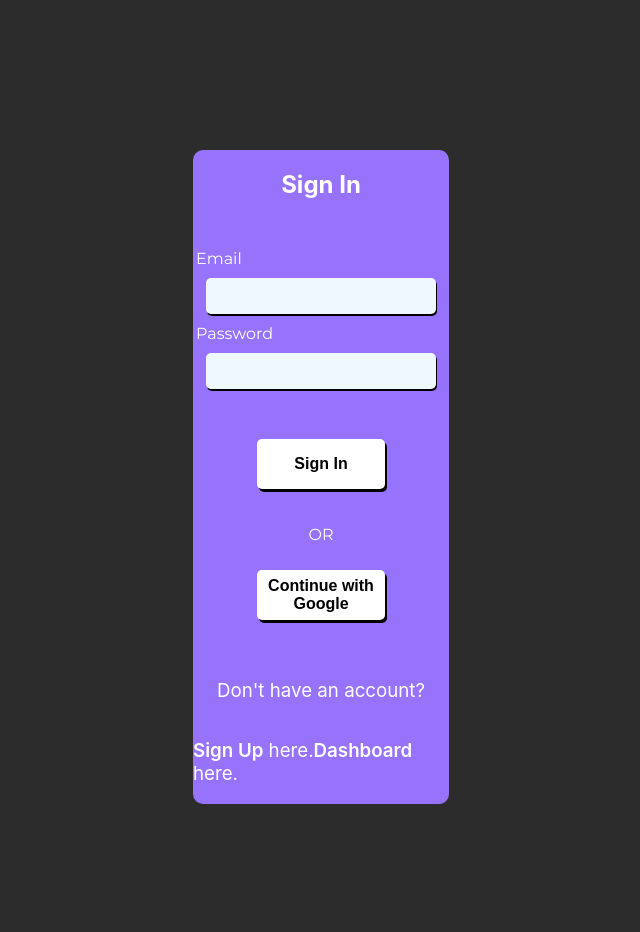
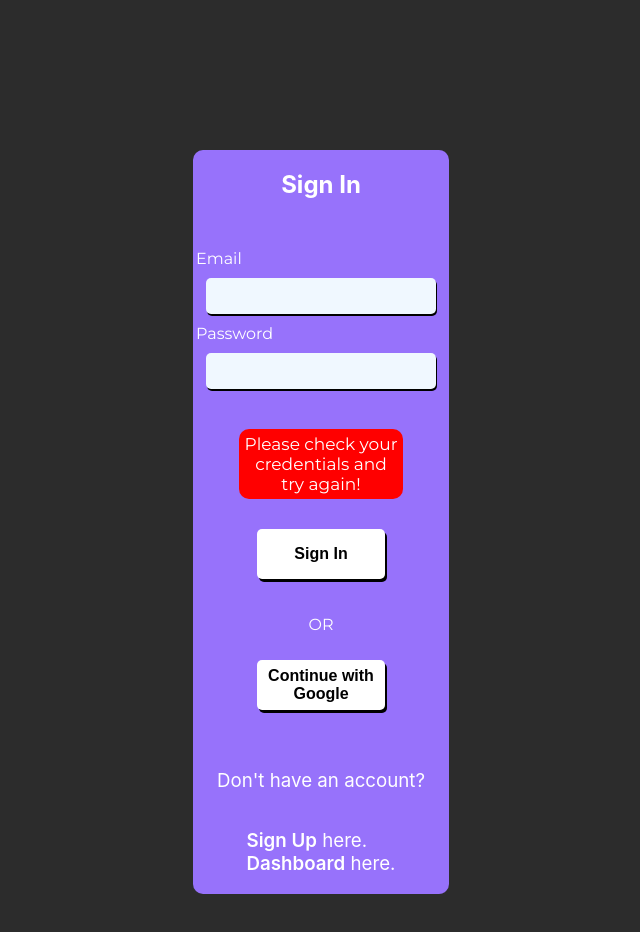
Before and after one commit to etkaa/trading-journal, a React (Create React App) app: page /signin in a window 1280 px wide. Both pictures are taken after typing "name@example.com", "Sample123" into the empty fields and a click on the button "Sign In". Shown: the top 932 px of the page, without its empty margins (319-959 px from the left). Built offline with nearby package versions, Linux system fonts and the light colour scheme; no server answers.

Commit message:
configured backend connections for signin and signup components

```diff
--- a/package.json
+++ b/package.json
@@ -10,6 +10,7 @@
     "@testing-library/jest-dom": "^5.16.5",
     "@testing-library/react": "^13.3.0",
     "@testing-library/user-event": "^13.5.0",
+    "axios": "^0.27.2",
     "react": "^18.2.0",
     "react-dom": "^18.2.0",
     "react-router-dom": "^6.3.0",
--- a/src/Components/Navigation/Navigation.jsx
+++ b/src/Components/Navigation/Navigation.jsx
@@ -1,4 +1,6 @@
 import React from "react";
+import axios from "axios";
+import { useNavigate } from "react-router-dom";
 import { ReactComponent as CrwnLogo } from "../../Assets/crown.svg";
 import {
   NavBar,
@@ -8,6 +10,34 @@ import {
 } from "./Navigation.styles";
 
 const Navigation = () => {
+  // const [loggedIn, setLoggedIn] = useState();
+
+  const navigate = useNavigate();
+
+  const handleSignOut = async () => {
+    await axios
+      .get(
+        "http://localhost:8000/auth/logout",
+        {
+          data: "dummy-data",
+        },
+        {
+          headers: {
+            "content-type": "application/json",
+          },
+        }
+      )
+      .then(function (response) {
+        console.log("response.data:", response.data);
+        if (response.data.success === true) {
+          navigate("/signin");
+        }
+      })
+      .catch(function (error) {
+        console.log(error);
+      });
+  };
+
   return (
     <div>
       <NavBar>
@@ -22,7 +52,9 @@ const Navigation = () => {
             <NavLink to="/profile">Profile</NavLink>
           </li>
           <li>
-            <NavLink to="/signin">Sign Out</NavLink>
+            <NavLink onClick={handleSignOut} to="">
+              Sign Out
+            </NavLink>
           </li>
         </LinksContainer>
       </NavBar>
--- a/src/Components/SignIn/SignInForm.jsx
+++ b/src/Components/SignIn/SignInForm.jsx
@@ -1,26 +1,60 @@
 import React from "react";
+import axios from "axios";
 import { useState } from "react";
-import { Link } from "react-router-dom";
-import { Wrapper, Input, Form, FormFields, Button } from "./SignInForm.styles";
+import { Link, useNavigate } from "react-router-dom";
+import {
+  Wrapper,
+  Input,
+  Form,
+  FormFields,
+  Button,
+  ErrorLabel,
+} from "./SignInForm.styles";
 
 const defaultFormFields = {
-  email: "",
+  username: "",
   password: "",
 };
 
 const SignInForm = () => {
   const [formFields, setFormFields] = useState(defaultFormFields);
-  const { email, password } = formFields;
+  const [error, setError] = useState(false);
+  const { username, password } = formFields;
+  const navigate = useNavigate();
 
   const handleChange = (event) => {
     const { name, value } = event.target;
-
+    setError(false);
     setFormFields({ ...formFields, [name]: value });
   };
 
-  const handleSubmit = (event) => {
+  const handleSubmit = async (event) => {
     event.preventDefault();
-    console.log(formFields);
+
+    await axios
+      .post(
+        "http://localhost:8000/auth/signin",
+        {
+          username: formFields.username,
+          password: formFields.password,
+        },
+        {
+          headers: {
+            "content-type": "application/json",
+          },
+        }
+      )
+      .then((response) => {
+        console.log("SignIn Component: ", response.data);
+        if (response.data.success === true) {
+          navigate("/dashboard");
+        }
+      })
+      .catch((error) => {
+        console.log("this is the error from client side: ", error);
+        setError(true);
+      });
+
     setFormFields(defaultFormFields);
   };
 
@@ -33,8 +67,9 @@ const SignInForm = () => {
           <Input
             type="email"
             onChange={handleChange}
-            name="email"
-            value={email}
+            name="username"
+            value={username}
+            autoFocus
             required
           />
           <label>Password</label>
@@ -46,14 +81,18 @@ const SignInForm = () => {
             required
           />
         </FormFields>
+        {error && (
+          <ErrorLabel>Please check your credentials and try again!</ErrorLabel>
+        )}
         <Button type="submit">Sign In</Button>
         <p> OR </p>
-        <Button type="submit">Continue with Google</Button>
+        <Button type="button">Continue with Google</Button>
       </Form>
       <br />
       <h3>Don't have an account?</h3>
       <h3>
         <Link to="/signup">Sign Up</Link> here.
+        <br />
         <Link to="/dashboard">Dashboard</Link> here.
       </h3>
     </Wrapper>
--- a/src/Components/SignIn/SignInForm.styles.jsx
+++ b/src/Components/SignIn/SignInForm.styles.jsx
@@ -85,3 +85,14 @@ export const Button = styled.button`
     font-weight: 700;
   }
 `;
+
+export const ErrorLabel = styled.label`
+  font-size: 17px;
+  width: 60%;
+  text-align: center;
+  margin: 0px auto 20px;
+  background-color: red;
+  border-radius: 10px;
+  padding: 5px;
+  color: white;
+`;
--- a/src/Components/SignUp/SignUpForm.jsx
+++ b/src/Components/SignUp/SignUpForm.jsx
@@ -1,27 +1,68 @@
 import React from "react";
+import axios from "axios";
 import { useState } from "react";
-import { Link } from "react-router-dom";
-import { Wrapper, Input, Form, FormFields, Button } from "./SignUpForm.styles";
+import { Link, useNavigate } from "react-router-dom";
+import {
+  Wrapper,
+  Input,
+  Form,
+  FormFields,
+  Button,
+  ErrorLabel,
+} from "./SignUpForm.styles";
 
 const defaultFormFields = {
   name: "",
-  email: "",
+  username: "",
   password: "",
 };
 
 const SignUpForm = () => {
   const [formFields, setFormFields] = useState(defaultFormFields);
-  const { name, email, password } = formFields;
+  const [errorMessage, setErrorMessage] = useState(null);
+  const { name, username, password } = formFields;
+  const navigate = useNavigate();
 
   const handleChange = (event) => {
     const { name, value } = event.target;
-
     setFormFields({ ...formFields, [name]: value });
   };
 
-  const handleSubmit = (event) => {
+  const handleSubmit = async (event) => {
     event.preventDefault();
-    console.log(formFields);
+    console.log("This is what we sent:", formFields);
+
+    await axios
+      .post(
+        "http://localhost:8000/auth/signup",
+        {
+          fullName: formFields.name,
+          username: formFields.username,
+          password: formFields.password,
+          auth_method: "local",
+          profile: {
+            fullName: formFields.name,
+            email: formFields.username,
+          },
+        },
+        {
+          headers: {
+            "content-type": "application/json",
+          },
+        }
+      )
+      .then((response) => {
+        console.log("response.data:", response.data);
+        if (response.data.success === true) {
+          navigate("/dashboard");
+        } else {
+          setErrorMessage(response.data.message);
+        }
+      })
+      .catch((error) => {
+        console.log("this is signupform catch error", error);
+      });
+
     setFormFields(defaultFormFields);
   };
 
@@ -36,14 +77,15 @@ const SignUpForm = () => {
             onChange={handleChange}
             name="name"
             value={name}
+            autoFocus
             required
           />
           <label>Email</label>
           <Input
             type="email"
             onChange={handleChange}
-            name="email"
-            value={email}
+            name="username"
+            value={username}
             required
           />
           <label>Password</label>
@@ -52,9 +94,11 @@ const SignUpForm = () => {
             onChange={handleChange}
             name="password"
             value={password}
+            minLength="8"
             required
           />
         </FormFields>
+        {errorMessage && <ErrorLabel>{errorMessage}</ErrorLabel>}
         <Button type="submit">Sign Up</Button>
         <p> OR </p>
         <Button type="submit">Continue with Google</Button>
--- a/src/Components/SignUp/SignUpForm.styles.jsx
+++ b/src/Components/SignUp/SignUpForm.styles.jsx
@@ -85,3 +85,14 @@ export const Button = styled.button`
     font-weight: 700;
   }
 `;
+
+export const ErrorLabel = styled.label`
+  font-size: 17px;
+  width: 60%;
+  text-align: center;
+  margin: 0px auto 20px;
+  background-color: red;
+  border-radius: 10px;
+  padding: 5px;
+  color: white;
+`;
```
Also changed, not shown: 1 other file (tests, documents, lock files or other folders).
